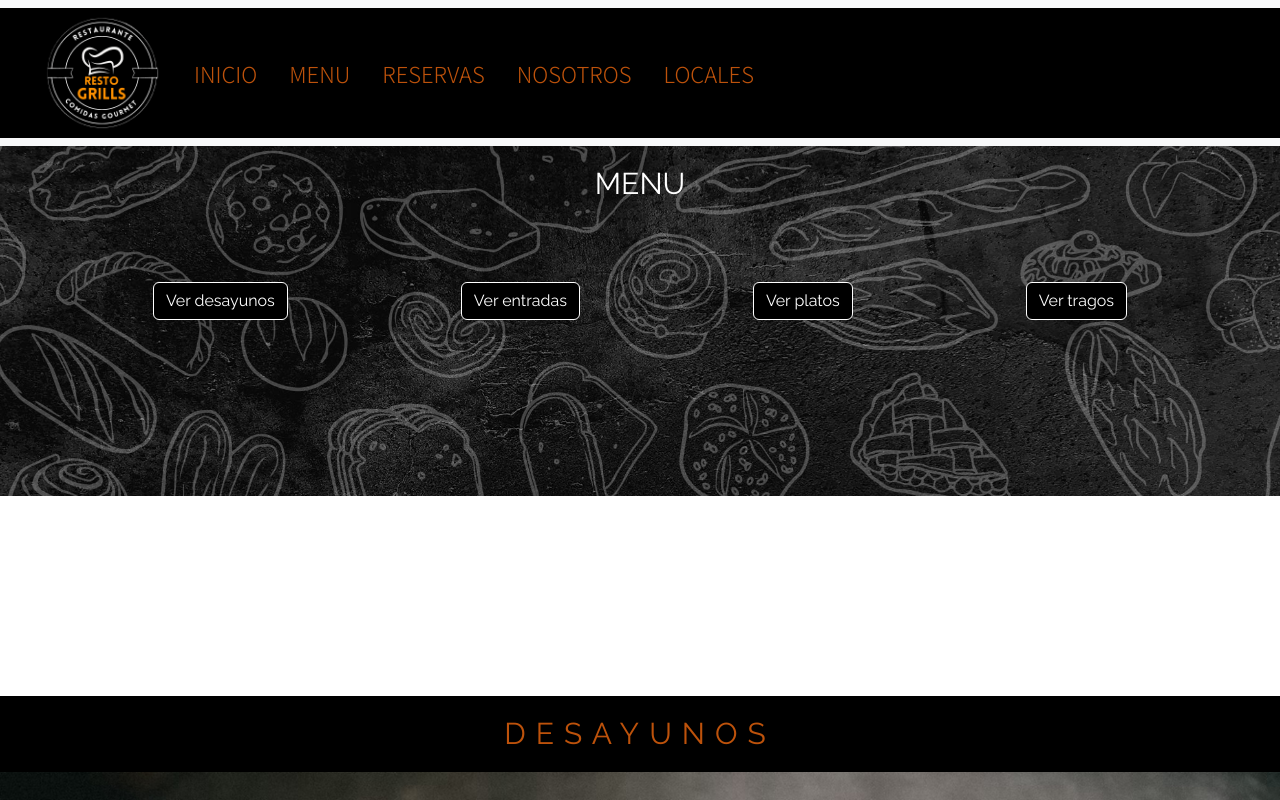
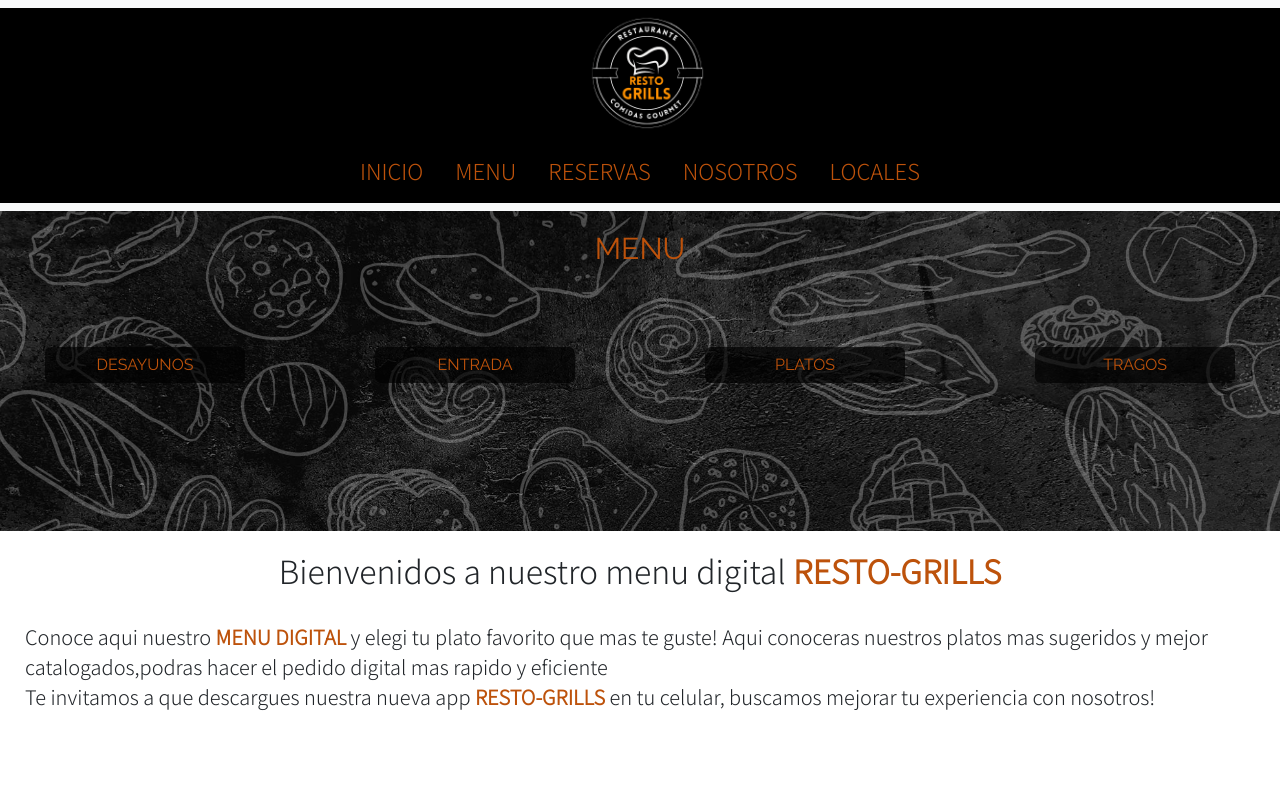
Before and after one commit to Rocio-Joaquin/PFJoaquin, a website: page pages/menu.html in a window 1280 px wide. Shown: the top 800 px of the page. Drawn offline with nearby package versions, Linux system fonts and the light colour scheme.

Commit message:
cambie elementos y colores

```diff
--- a/pages/menu.html
+++ b/pages/menu.html
@@ -74,10 +74,10 @@
           <div class="carta">
             <h2>MENU</h2>
             <div>
-            <a href="#iradesayunos" class="btn btn-primary">Ver desayunos</a>
-            <a href="#iraentradas" class="btn btn-primary">Ver entradas</a>
-            <a href="#iraplatos" class="btn btn-primary">Ver platos</a>
-            <a href="#iratragos" class="btn btn-primary">Ver tragos</a>
+            <a href="#iradesayunos" class="btn btn-primary">DESAYUNOS</a>
+            <a href="#iraentradas" class="btn btn-primary">ENTRADA</a>
+            <a href="#iraplatos" class="btn btn-primary">PLATOS</a>
+            <a href="#iratragos" class="btn btn-primary">TRAGOS</a>
             </div>
           </div>
          </section>
@@ -85,6 +85,15 @@
 
   </main>
   <!--fin de main-->
+
+  <aside>
+    <h2>Bienvenidos a nuestro menu digital <strong>RESTO-GRILLS</strong></h2>
+      <p>Conoce aqui nuestro <strong>MENU DIGITAL</strong> y elegi tu plato favorito que mas te guste!
+        Aqui conoceras nuestros platos mas sugeridos y mejor catalogados,podras hacer el pedido digital mas rapido y eficiente<br>
+      Te invitamos a que descargues nuestra nueva app <strong>RESTO-GRILLS</strong> en tu celular, buscamos mejorar tu experiencia con nosotros!
+      </p>
+
+  </aside>
 
   <!--inicio de aside-->
   <aside>
--- a/scss/_mediaquerys.scss
+++ b/scss/_mediaquerys.scss
@@ -22,6 +22,7 @@
     }
     //MENU
     .carta{
+        height: 400px;
         div{
             flex-direction:column ;
             justify-content: space-around;
@@ -127,6 +128,7 @@
     }
     //MENU
     .carta{
+        height: 400px;
         div{
             flex-direction:column ;
             justify-content: space-around;
@@ -216,6 +218,7 @@
     }
     //MENU
     .carta{
+        height: 400px;
         div{
             flex-direction:column ;
             justify-content: space-around;
@@ -305,7 +308,7 @@
 @media (min-width:981px) {
         //HEADER
         .container-fluid{
-            flex-direction: row;
+            flex-direction: column;
             justify-content: space-between;
             background-color:black;
             .nav-item{
--- a/scss/_menu.scss
+++ b/scss/_menu.scss
@@ -9,7 +9,7 @@
     .card{
         margin-top: 100px;
         height: 500px;
-        background:$colorTres;
+        background:$colorSeis;
         .card-img-top{
             width: 200px;
             height: 200px;
@@ -47,33 +47,36 @@
     }
 }
 .carta{
-    background-image:url("../img/menu-fondo.jpg");
+    background-image:url(../img/menu-fondo.jpg);
     background-attachment: fixed;
     background-size: cover;
     width: 100%;
-    height: 350px;
+    height: 320px;
     h2{
         text-align: center;
         font-size: 30px;
         padding-bottom: 100px;
-        color: $colorTres;
+        color: $colorUno;
         font-family:$raleway;
         margin: auto;
     }
     div{
-        @include formulario (flex,row, space-evenly);
+        @include formulario (flex,row, space-around);
         margin: -20px;
+        font-size: 20px;
         .btn{
-            background:$colorDos;
-            color: $colorTres;
-            border:1px solid $colorTres;
+            margin: auto;
+            background:rgba(0, 0, 0, 0.678);
+            color: $colorUno;
+            border:1px solid $colorUno;
+            border: rgba(0, 0, 0, 0);
             font-family: $raleway;
+            width: 200px;
             &:hover{
-                background:$colorTres;
-                color:$colorDos;
+                background:$colorDos;
+                color:$colorUno;
                 border:1px solid $colorDos;
             }
-
         }
     }
 }
--- a/scss/_variables.scss
+++ b/scss/_variables.scss
@@ -4,6 +4,7 @@
 $colorTres:rgb(255, 255, 255);
 $colorCuatro:rgb(75 75 75 / 35%);
 $colorCinco:#1a1a1a;
+$colorSeis:#ffffff73;
 $colorborde:rgba(0, 0, 0, 0.349);
 //TIPOGRAFIA
 $raleway:'Raleway', sans-serif;
```
Also changed, not shown: css/styles.css, 1 other file.
